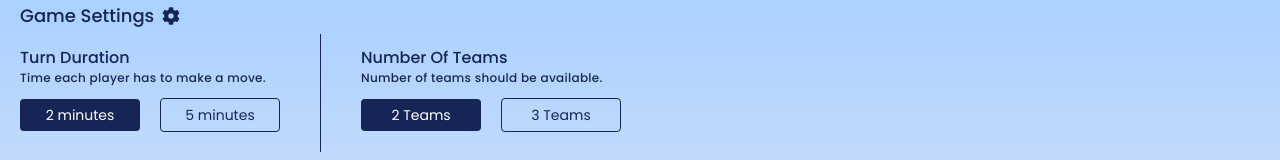
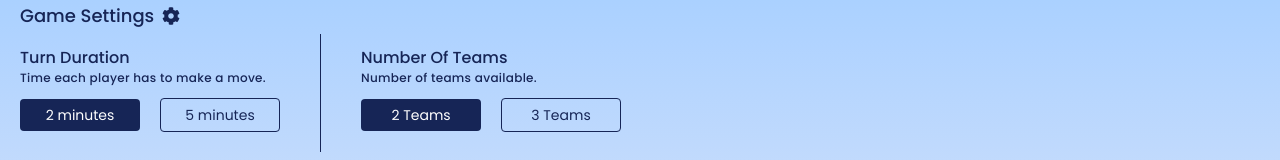
Before and after one commit to kajolshelke/ProjectSequence, a React (Vite) app in the folder client/: page /join in a window 1280 px wide. Shown: the part 195-355 px from the top of the page. Built offline with nearby package versions, Linux system fonts and the light colour scheme; no server answers.

Commit message:
minor changes

```diff
--- a/client/src/pages/JoinRoomPage.tsx
+++ b/client/src/pages/JoinRoomPage.tsx
@@ -204,7 +204,7 @@ const JoinRoomPage = () => {
           <div className="pl-10 border-l-blue-950 border-l pb-5">
             <p className="mt-3 font-medium text-blue-950">Number Of Teams</p>
             <p className="font-medium text-blue-950 text-xs tracking-wide">
-              Number of teams should be available.
+              Number of teams available.
             </p>
             <div className="mt-3 flex items-center gap-5">
               <button
```
